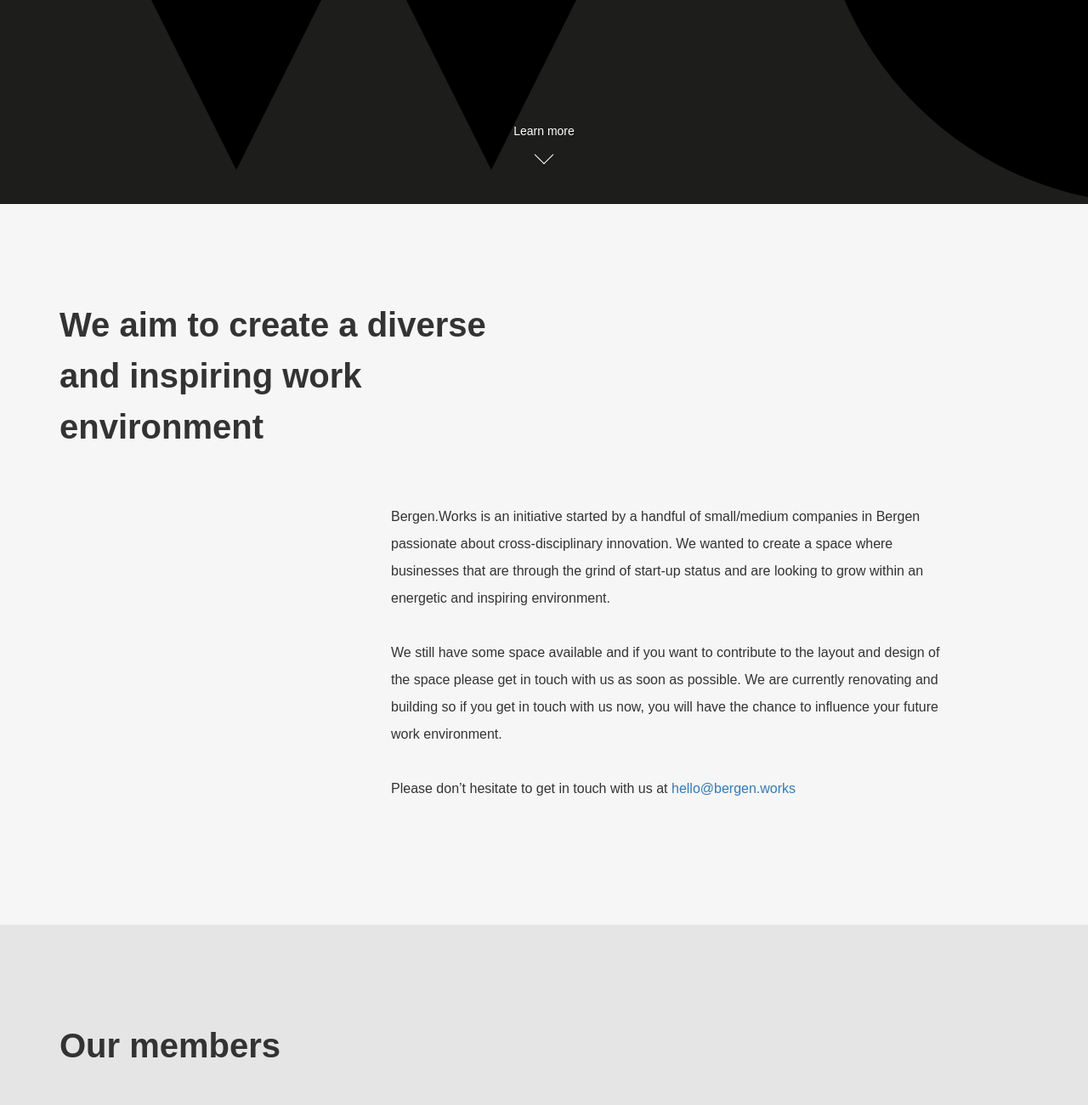
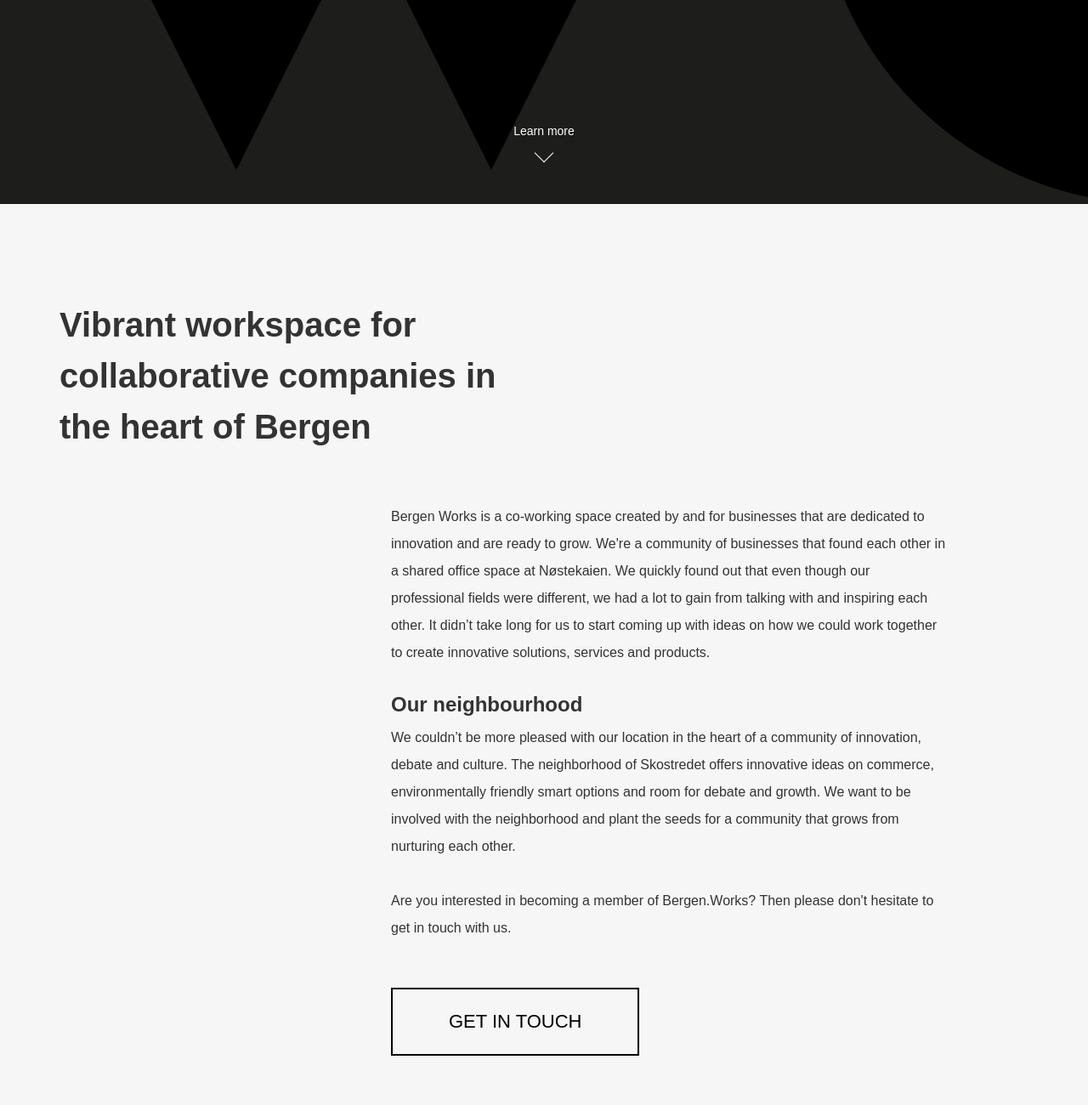
Before and after one commit to BergenWorks/bergenworks.github.io, a website: page index.html in a window 1280 px wide. Shown: the part 560-1860 px from the top of the page at 85% size. Drawn offline with nearby package versions, Linux system fonts and the light colour scheme; some packages are replaced by stand-ins of ours.

Commit message:
Updated about section; added btn to apply

```diff
--- a/assets/scss/parts/_about.scss
+++ b/assets/scss/parts/_about.scss
@@ -9,3 +9,7 @@
     font-weight: 700;
     margin: 0 0 1.5em 0;
 }
+
+.about-subheader {
+    font-weight: 700;
+}
--- a/assets/scss/parts/_global.scss
+++ b/assets/scss/parts/_global.scss
@@ -24,3 +24,26 @@
     text-transform: uppercase;
     margin-bottom: 2em;
 }
+
+.apply-btn-white {
+    display: inline-block;
+    border: solid 2px $black;
+    padding: 1em 3em;
+    transition: background .3s, color .3s;
+
+    @include font-size(2.2);
+    font-weight: 500;
+    text-transform: uppercase;
+    color: $black;
+
+    &:hover,
+    &:focus {
+        background: $black;
+        color: $white;
+        text-decoration: none;
+    }
+
+    &:visited {
+        text-decoration: none;
+    }
+}
--- a/index.html
+++ b/index.html
@@ -110,15 +110,18 @@
 
             <div class="row">
                 <div class="col-md-6">
-                    <h2 class="about-title">We aim to create a diverse and inspiring work environment</h2>
+                    <h2 class="about-title">Vibrant workspace for collaborative companies in the heart of Bergen</h2>
                 </div>
             </div>
 
             <div class="row">
                 <div class="col-md-7 col-md-offset-4">
-                    <p>Bergen.Works is an initiative started by a handful of small/medium companies in Bergen passionate about cross-disciplinary innovation. We wanted to create a space where businesses that are through the grind of start-up status and are looking to grow within an energetic and inspiring environment.</p>
-                    <p>We still have some space available and if you want to contribute to the layout and design of the space please get in touch with us as soon as possible. We are currently renovating and building so if you get in touch with us now, you will have the chance to influence your future work environment. </p>
-                    <p>Please don’t hesitate to get in touch with us at <a href="mailto:hello@bergen.works">hello@bergen.works</a></p>
+                    <p>Bergen Works is a co-working space created by and for businesses that are dedicated to innovation and are ready to grow. We're a community of businesses that found each other in a shared office space at Nøstekaien. We quickly found out that even though our professional fields were different, we had a lot to gain from talking with and inspiring each other. It didn’t take long for us to start coming up with ideas on how we could work together to create innovative solutions, services and products.</p>
+                    <h3 class="about-subheader">Our neighbourhood</h3>
+                    <p>We couldn’t be more pleased with our location in the heart of a community of innovation, debate and culture. The neighborhood of Skostredet offers innovative ideas on commerce, environmentally friendly smart options and room for debate and growth. We want to be involved with the neighborhood and plant the seeds for a community that grows from nurturing each other.</p>
+                    <p>Are you interested in becoming a member of Bergen.Works? Then please don't hesitate to get in touch with us.</p>
+
+                    <a href="https://goo.gl/forms/ZtPFLrd2Sx8B8shx2" target="blank" rel="noopener noreferrer" class="apply-btn-white">Get in touch</a>
                 </div>
             </div>
         </div>
```
Also changed, not shown: assets/css/main.css, assets/css/main.min.css.
